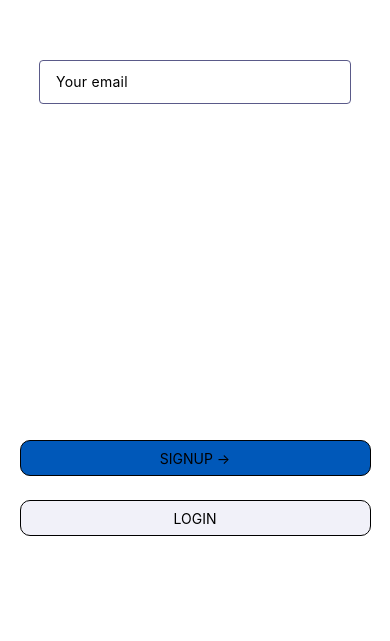
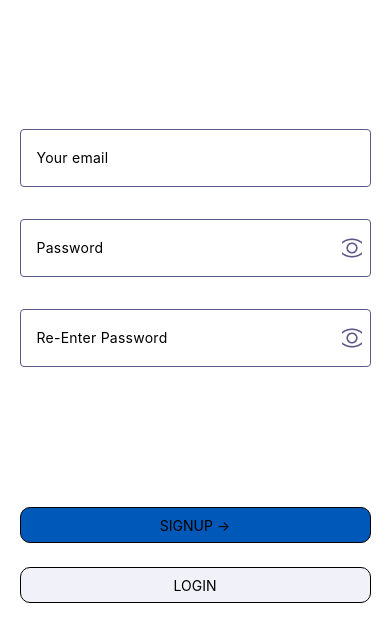
Before and after one commit to RonAfl/Dispatcher, a React Native app: screen /Login in a window 390 px wide. Shown: the part 153-794 px from the top of the page. Built offline with nearby package versions, Linux system fonts and the light colour scheme.

Commit message:
appInput modification

```diff
--- a/components/AppInput.tsx
+++ b/components/AppInput.tsx
@@ -1,10 +1,30 @@
-import React from 'react';
-import { StyleSheet, Text, TextInput, View } from 'react-native';
+import React, { useState } from 'react';
+import { Image, StyleSheet, Text, TextInput, TouchableOpacity, View } from 'react-native';
 
-const AppInput = () => {
+interface InputProps {
+    label: string,
+    isPassword: boolean
+}
+
+const AppInput: React.FC<InputProps> = ({ label, isPassword }) => {
+    const [isPasswordVisible, setIsPasswordVisible] = useState(false);
+
+    const togglePasswordVisibility = () => {
+        setIsPasswordVisible(!isPasswordVisible);
+    };
+
     return (
         <View style={styles.container} >
-            <TextInput style={styles.inputStyle} placeholder='Your email'></TextInput>
+            <TextInput style={styles.inputStyle} placeholder={label} secureTextEntry={isPasswordVisible} />
+            {isPassword && <TouchableOpacity onPress={togglePasswordVisibility}>
+                <Image
+                    style={styles.imageStyle}
+                    source={
+                        isPasswordVisible
+                            ? require('../assets/images/eye-unvisible.png')
+                            : require('../assets/images/eye-visible.png')
+                    } />
+            </TouchableOpacity>}
         </View>
     )
 };
@@ -14,23 +34,28 @@ const styles = StyleSheet.create({
         flex: 1,
         alignItems: 'center',
         justifyContent: 'center',
+        flexDirection: 'row',
         marginTop: 32,
+        width: '90%',
+        borderWidth: 1,
+        minHeight: 44,
+        borderRadius: 4,
+        padding: 8,
+        borderColor: '#5A5A89',
     },
     inputStyle: {
         flex: 1,
-        padding: 8,
-        width: '80%',
-        maxHeight: 44,
-        borderWidth: 1,
-        borderRadius: 4,
-        alignItems: 'center',
-        justifyContent: 'center',
         backgroundColor: '#FFFFFF',
-        paddingLeft: 16,
+        minHeight: 40,
+        paddingLeft: 8,
         lineHeight: 22,
         letterSpacing: 0.25,
-        borderColor: '#5A5A89',
-        textDecorationColor: '#5A5A89,'
+        textDecorationColor: '#5A5A89'
+    },
+    imageStyle: {
+        width: 20,
+        height: 20,
+        marginLeft: 8,
     }
 })
 
--- a/features/auth/LoginScreen.tsx
+++ b/features/auth/LoginScreen.tsx
@@ -14,7 +14,11 @@ const handleSignUpPressed = () => {
 const LoginScreen = () => {
     return (
         <View style={styles.container}>
-            <AppInput/>
+            <View style={styles.inputsContainer}>
+                <AppInput label='Your email' isPassword={false}/>
+                <AppInput label='Password' isPassword={true}/>
+                <AppInput label='Re-Enter Password' isPassword={true}/>
+            </View>
             <View style={styles.buttonsContainer}>
                 <AuthButton label="SIGNUP ->" bgcolor="#0058B9" onPress={handleSignUpPressed} />
                 <AuthButton label="LOGIN" bgcolor="#F1F1F9" onPress={handleLoginPressed} />
@@ -26,13 +30,19 @@ const LoginScreen = () => {
 const styles = StyleSheet.create({
     container: {
         flex: 1,
+        marginTop: 250
     },
     buttonsContainer: {
-        flex:1,
-        alignItems:'center',
+        flex: 1,
+        alignItems: 'center',
         justifyContent: 'center',
-        flexDirection:'column',
-        gap:24,
+        flexDirection: 'column',
+        gap: 24,
+    },
+    inputsContainer:{
+        alignItems: 'center',
+        justifyContent: 'center',
+        marginBottom:52,
     }
 })
 
```
Also changed, not shown: assets/images/eye-unvisible.png (added), assets/images/eye-visible.png (added).
